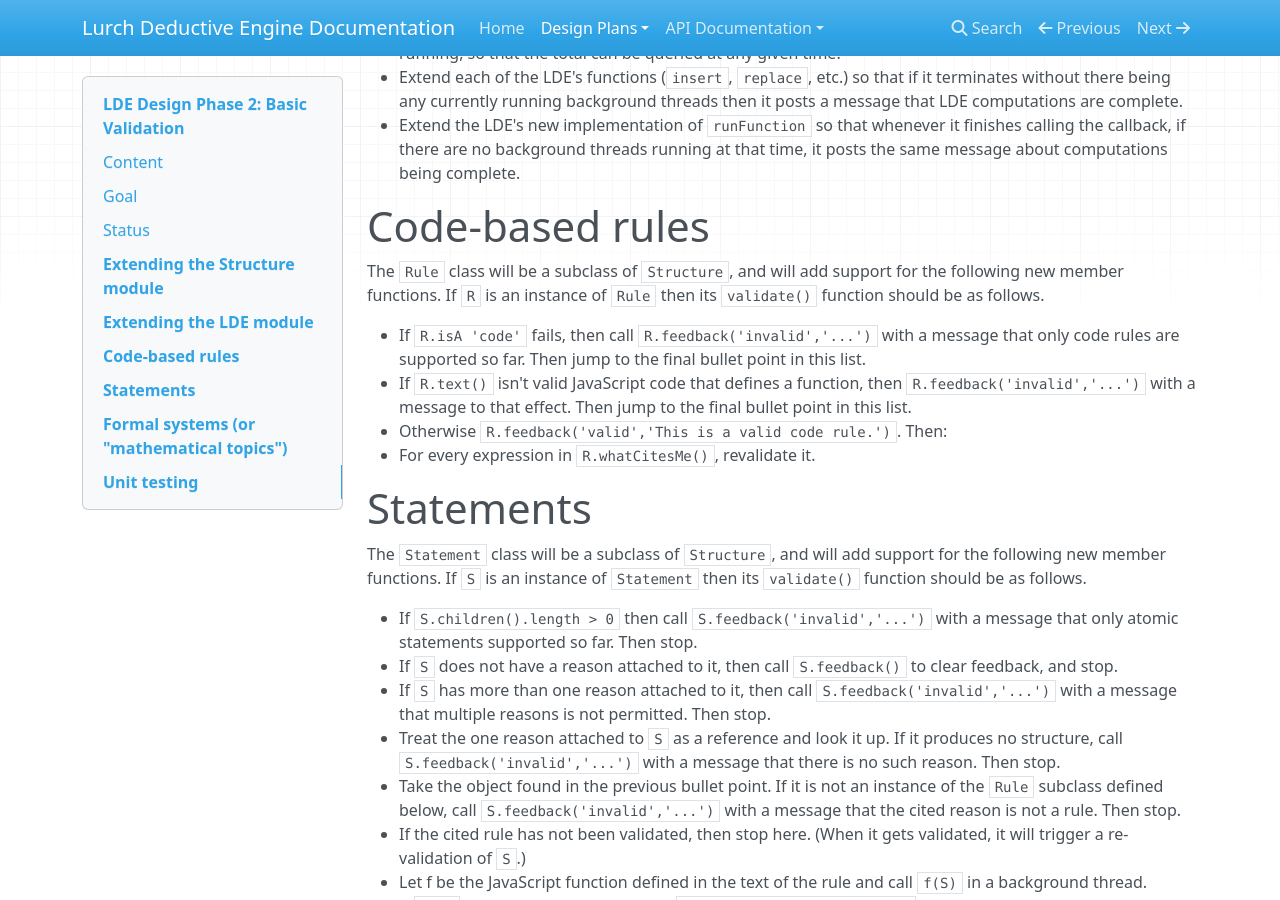
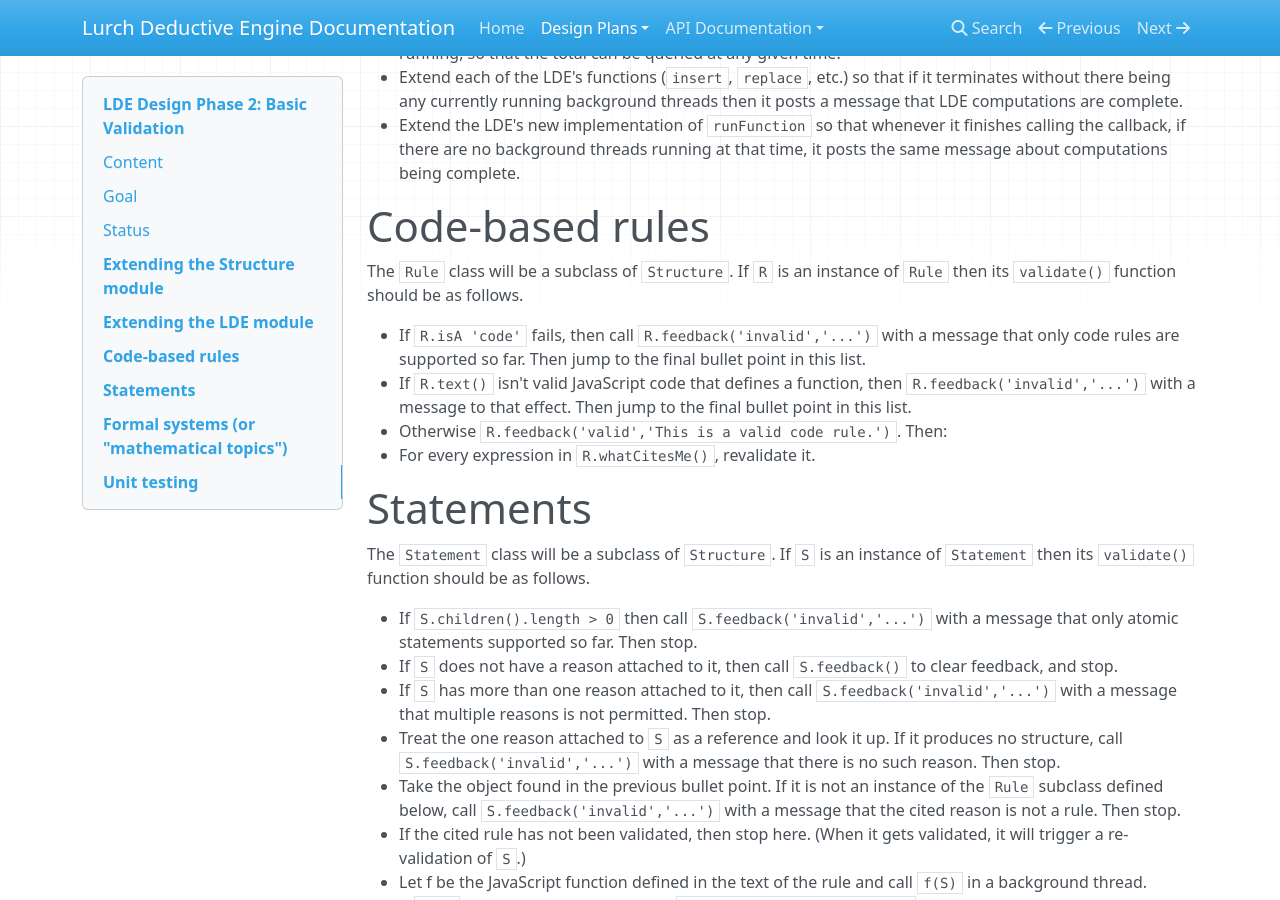
Before and after one commit to lurchmath/lde, an MkDocs documentation site: the page built from docs/phase2-validation.md, in a window 1280 px wide and 900 px high, scrolled down 1607 px. Built offline with MkDocs 1.6.1, drawn with Linux system fonts in a browser that asks for light colours; nearby versions of some CDN libraries; old or Windows-style settings are respelled for this version of MkDocs.

Commit message:
Fixing small errors in phase 2 plan

```diff
--- a/docs/phase2-validation.md
+++ b/docs/phase2-validation.md
@@ -94,9 +94,8 @@ Building and running functions in the background
 
 # Code-based rules
 
-The `Rule` class will be a subclass of `Structure`, and will add support for
-the following new member functions.  If `R` is an instance of `Rule` then
-its `validate()` function should be as follows.
+The `Rule` class will be a subclass of `Structure`.  If `R` is an instance
+of `Rule` then its `validate()` function should be as follows.
 
  * If `R.isA 'code'` fails, then call `R.feedback('invalid','...')` with
    a message that only code rules are supported so far.  Then jump to the
@@ -109,9 +108,8 @@ its `validate()` function should be as follows.
 
 # Statements
 
-The `Statement` class will be a subclass of `Structure`, and will add
-support for the following new member functions.  If `S` is an instance of
-`Statement` then its `validate()` function should be as follows.
+The `Statement` class will be a subclass of `Structure`.  If `S` is an
+instance of `Statement` then its `validate()` function should be as follows.
 
  * If `S.children().length > 0` then call `S.feedback('invalid','...')`
    with a message that only atomic statements supported so far.
```
Also changed, not shown: site/index.html, site/phase2-validation/index.html, site/search/search_index.json.
